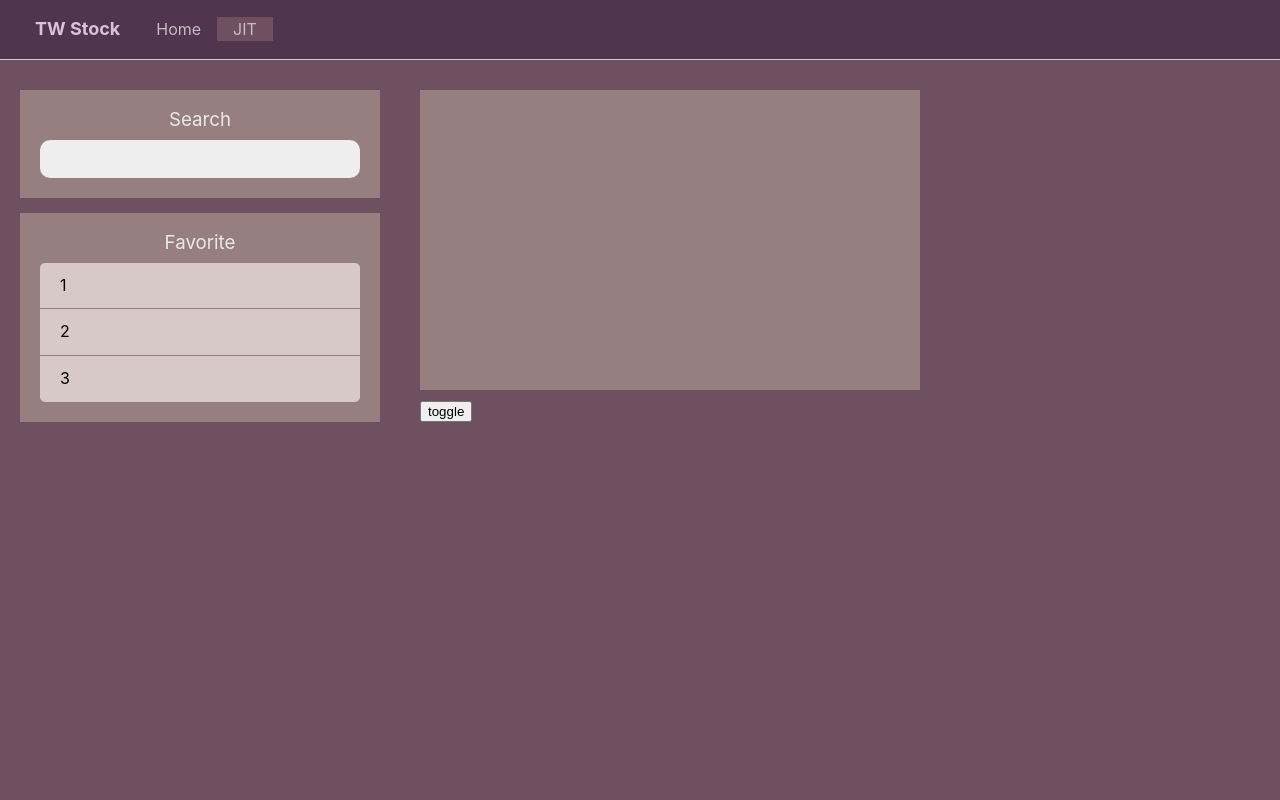
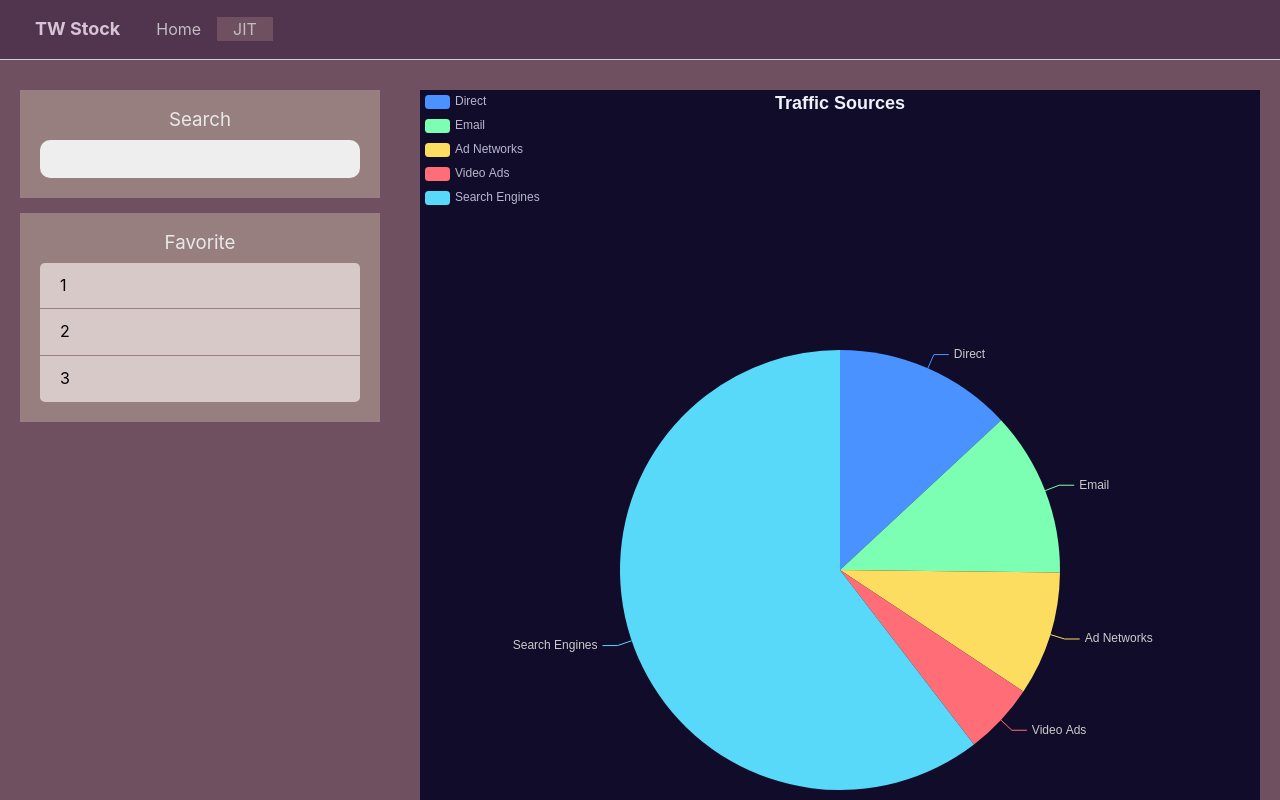
Before and after one commit to wangchristine/tw-stock, a Vue app: page /my-stock in a window 1280 px wide. Shown: the top 800 px of the page. Built offline with nearby package versions, Linux system fonts and the light colour scheme.

Commit message:
test pie chart render

```diff
--- /dev/null
+++ b/src/components/JITStockCanvas.vue
@@ -0,0 +1,74 @@
+<script setup>
+import { use } from "echarts/core";
+import { CanvasRenderer } from "echarts/renderers";
+import { PieChart } from "echarts/charts";
+import {
+  TitleComponent,
+  TooltipComponent,
+  LegendComponent,
+} from "echarts/components";
+import VChart, { THEME_KEY } from "vue-echarts";
+import { ref, provide } from "vue";
+
+use([
+  CanvasRenderer,
+  PieChart,
+  TitleComponent,
+  TooltipComponent,
+  LegendComponent,
+]);
+
+provide(THEME_KEY, "dark");
+
+const option = ref({
+  title: {
+    text: "Traffic Sources",
+    left: "center",
+  },
+  tooltip: {
+    trigger: "item",
+    formatter: "{a} <br/>{b} : {c} ({d}%)",
+  },
+  legend: {
+    orient: "vertical",
+    left: "left",
+    data: ["Direct", "Email", "Ad Networks", "Video Ads", "Search Engines"],
+  },
+  series: [
+    {
+      name: "Traffic Sources",
+      type: "pie",
+      radius: "55%",
+      center: ["50%", "60%"],
+      data: [
+        { value: 335, name: "Direct" },
+        { value: 310, name: "Email" },
+        { value: 234, name: "Ad Networks" },
+        { value: 135, name: "Video Ads" },
+        { value: 1548, name: "Search Engines" },
+      ],
+      emphasis: {
+        itemStyle: {
+          shadowBlur: 10,
+          shadowOffsetX: 0,
+          shadowColor: "rgba(0, 0, 0, 0.5)",
+        },
+      },
+    },
+  ],
+});
+
+const chart = ref(null);
+</script>
+
+<template>
+  <v-chart class="chart" :option="option" autoresize ref="chart" />
+</template>
+
+<style scoped>
+.chart {
+  height: 100vh;
+  /* temp */
+  /* visibility: hidden; */
+}
+</style>
--- a/src/views/HomeView.vue
+++ b/src/views/HomeView.vue
@@ -13,7 +13,10 @@
           </div>
         </div>
       </div>
-      <div class="introduce">123</div>
+      <div class="introduce">
+        因抓取資料可能有些許誤差時間，本人本網站不負責你的財務狀況！<br />
+        投資有風險，請謹慎理財
+      </div>
     </div>
   </main>
 </template>
@@ -57,9 +60,15 @@
 }
 
 .introduce {
+  display: flex;
+  justify-content: center;
+  align-items: center;
   width: 50%;
   margin-top: 30px;
-  padding: 10px 10px 30px 10px;
+  padding: 10px;
+  border: solid 1px;
+  border-radius: 20px;
+  line-height: 40px;
 }
 
 @media (max-width: 768px) {
--- a/src/views/MyStockView.vue
+++ b/src/views/MyStockView.vue
@@ -1,4 +1,21 @@
-<script setup></script>
+<script setup>
+import { ref } from "vue";
+import JITStockCanvas from "@/components/JITStockCanvas.vue";
+
+const jitStockCanvas = ref(null);
+const jitStock = ref(null);
+
+const togglePip = () => {
+  jitStock.value.requestPictureInPicture();
+};
+
+const renderFinished = () => {
+  if (jitStock.value.srcObject === null) {
+    jitStock.value.srcObject =
+      jitStockCanvas.value.$refs.chart.root.children[0].children[0].captureStream();
+  }
+};
+</script>
 
 <template>
   <main>
@@ -18,9 +35,9 @@
     </div>
     <div class="container">
       <!-- 🤍💗🧡-->
-      <canvas ref="jitCanvas" width="500" height="300"></canvas>
+      <JITStockCanvas ref="jitStockCanvas" @finished="renderFinished" />
       <video ref="jitStock" muted autoplay></video>
-      <button>toggle</button>
+      <button @click="togglePip">toggle</button>
     </div>
   </main>
 </template>
```
